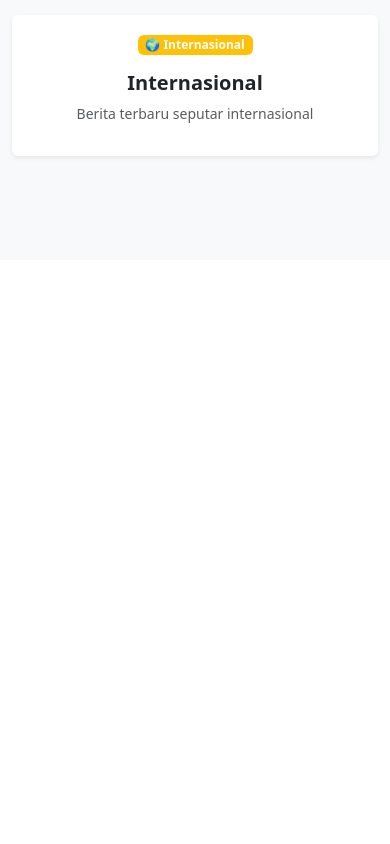
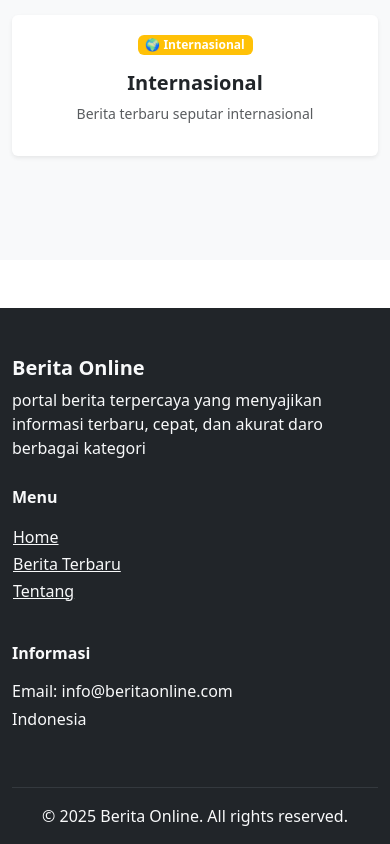
Before and after one commit to icaapriliani/uas_semester3, a React (Vite) app: page / in a window 390 px wide. Shown: the part 1175-2019 px from the top of the page. Before the commit the page ends 1435 px from the top, so only its background shows below. Built offline with nearby package versions, Linux system fonts and the light colour scheme.

Commit message:
menambahkan detail berita dan footer

```diff
--- a/src/App.css
+++ b/src/App.css
@@ -12,7 +12,18 @@
   transition: all 0.3s ease;
 }
 
+.news-card img{
+  height: 180px;
+  object-fit: cover;
+  width: 100%;
+}
+
 .news-card:hover {
   transform: translateY(-8px);
   box-shadow: 0 12px 30px rgba(0, 0, 0, 0.15);
 }
+
+.img{
+  max-height: 450px;
+  object-fit: cover;
+}
--- a/src/App.jsx
+++ b/src/App.jsx
@@ -2,6 +2,10 @@ import { useState } from "react";
 import AppNavbar from "./Components/Navbar";
 import Home from "./Components/Home";
 import NewList from "./Components/NewList";
+import NewsDetail from "./Components/NewsDetail";
+import Footer from "./Components/Footer";
+
+
 import "./App.css";
 
 function App(){
@@ -12,7 +16,8 @@ const [selectedNews, setSelectedNews] = useState(null);
   return (
     <>
     <AppNavbar setActivePage={setActivePage}
-    setSelectedCategory={selectedCategory}/>
+     setSelectedCategory={setSelectedCategory}
+     />
 
     {activePage === "home" && (
         <Home setActivePage={setActivePage}
@@ -21,9 +26,17 @@ const [selectedNews, setSelectedNews] = useState(null);
     {activePage === "news" && !selectedNews &&(
       <NewList
       category={selectedCategory}
-      onSelect={selectedNews}
+      onSelect={setSelectedNews}
       />
     )}
+    {selectedNews &&(
+      <NewsDetail news={selectedNews}
+      onBack={() => setSelectedNews(null)}
+      />
+    )}
+
+    <Footer setActivePage={setActivePage} />
+
     </>
   )
 }
--- /dev/null
+++ b/src/Components/Footer.jsx
@@ -0,0 +1,57 @@
+function Footer({setActivePage}) {
+    return (
+
+        <footer className="bg-dark text-light pt-5 pb-3 mt-5">
+        <div className="container">
+        <div className="row">
+
+        <div className="col-md-4 mb-4">
+        <h5 className="fw-bold">Berita Online </h5>
+        <p className="text-semibold mb-1">
+        portal berita terpercaya yang menyajikan informasi terbaru, cepat, dan akurat daro berbagai kategori
+        </p>
+        </div>
+
+        <div className="col-md-4 mb-4">
+        <h6 className="fw-semibold mb-3">
+            Menu </h6>
+            <ul className="list-unstyled">
+                <li>
+                    <button className="btn btn-link text-light p-0" onClick={() => setActivePage("home")}
+                    >
+                        Home
+                    </button>
+                </li>
+                <li>
+                    <button className="btn btn-link text-light p-0" onClick={() => setActivePage("news")}>
+                        Berita Terbaru
+                    </button>
+                </li>
+
+                        <li>
+                <button
+                  className="btn btn-link text-light p-0"
+                  onClick={() => setActivePage("about")}
+                >
+                  Tentang
+                </button>
+              </li>
+            </ul>
+            </div>
+                <div className="col-md-4 mb-4">
+                <h6 className="fw-semibold mb-3">Informasi</h6>
+                <p className="text-semibold mb-1">Email: info@beritaonline.com</p>
+                <p className="text-semibold">Indonesia</p>
+            </div>
+        </div>
+        <hr className="border-secondary" />
+
+        <div className="text-center text-msemibold">
+              © {new Date().getFullYear()} Berita Online. All rights reserved.
+        </div>
+        </div>
+        </footer>
+    );
+}
+
+export default Footer;
--- a/src/Components/Navbar.jsx
+++ b/src/Components/Navbar.jsx
@@ -1,10 +1,13 @@
-function AppNavbar({setActivePage}) {
+function AppNavbar({setActivePage, setSelectedCategory }) {
     return (
         <nav className="navbar navbar-expand-lg navbar-dark bg-dark">
             <div className="container">
                 <span className="navbar-brand fw-bold"
                 style={{cursor:"pointer" }}
-                onClick={() => setActivePage("home")}
+                onClick={() => { setActivePage("home");
+                  setSelectedCategory(null);
+                }
+                }
                 >
                     Berita Online
                 </span>
@@ -23,7 +26,10 @@ function AppNavbar({setActivePage}) {
                          <li className="nav-item">
                             <button
                 className="nav-link btn btn-link text-white"
-                onClick={() =>  setActivePage("home")}
+                onClick={() =>  {
+                  setActivePage("home");
+                  setSelectedCategory(null);
+                }}
                 >
                     Home
                 </button>
--- /dev/null
+++ b/src/Components/NewsDetail.jsx
@@ -0,0 +1,40 @@
+function NewsDetail({news, onBack}) {
+    return (
+        <section style={{backgroundColor: "#f8f9fa", minHeight: "100vh"}}>
+        <div className="container my-5">
+            <button className="btn btn-outline-secondary mb-4" onClick={onBack}>
+                Kemabli
+            </button>
+
+            <div className="card border-0 shadow-lg">
+                <img src={news.image}
+                alt={news.title}
+                className="card-img-top"
+
+                 style={{ maxHeight: "420px", objectFit: "cover" }}
+                />
+                <div className="card-body p-4 p-md-5">
+                    <span className="badge bg-primary mb-3">
+                        {news.category}
+                    </span>
+                    <h3 className="fw-bold">{news.title}</h3>
+                     <p className="text-muted mb-4" style={{ fontSize: "14px" }}>
+                         Dipublikasikan:{news.date || "Hari ini"}. sumber:BeritaOnline
+                     </p>
+
+                    <p style={{
+                        fontSize:"16px",
+                        lineHeight: "1.8",
+                        textAlign: "justify"
+                    }}
+                    >
+                    {news.excerpt}</p>
+                </div>
+            </div>
+
+        </div>
+        </section>
+    );
+
+}
+    export default NewsDetail;
```
Also changed, not shown: src/Components/NewList.jsx (+18 -19 lines).
